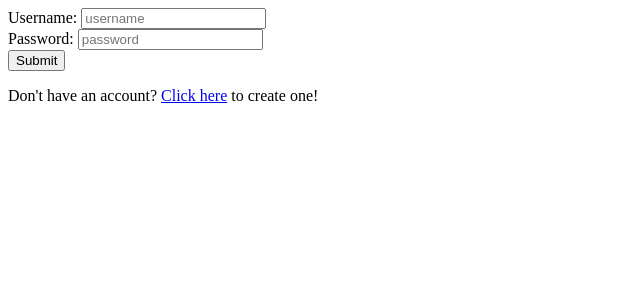
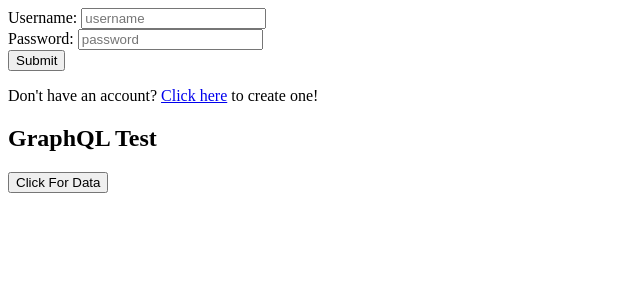
Before and after one commit to tonyrizzotto/ruvi-ui, a React (Create React App) app in the folder client/: page / in a window 1280 px wide. Shown: the top 300 px of the page, without its empty margins (0-640 px from the left). Built offline with nearby package versions, Linux system fonts and the light colour scheme.

Commit message:
Getting data to the frontend

```diff
--- a/client/package.json
+++ b/client/package.json
@@ -3,9 +3,11 @@
   "version": "0.1.0",
   "private": true,
   "dependencies": {
+    "@apollo/client": "^3.6.2",
     "@testing-library/jest-dom": "^5.16.4",
     "@testing-library/react": "^13.2.0",
     "@testing-library/user-event": "^13.5.0",
+    "graphql": "^16.5.0",
     "react": "^18.1.0",
     "react-dom": "^18.1.0",
     "react-router-dom": "^6.3.0",
@@ -39,5 +41,6 @@
   "devDependencies": {
     "eslint": "^8.15.0",
     "eslint-plugin-react": "^7.29.4"
-  }
+  },
+  "proxy": "http://localhost:4008"
 }
--- a/client/src/App.js
+++ b/client/src/App.js
@@ -4,8 +4,9 @@
 } from "react-router-dom";
 
 import CreateAccount from "./pages/CreateAccount";
+import Login from "./pages/Login";
 
-import Login from "./pages/Login";
+
 
 export default function App() {
   return (
--- a/client/src/index.js
+++ b/client/src/index.js
@@ -3,11 +3,20 @@
 import {
   BrowserRouter,
 } from "react-router-dom"
+import { ApolloProvider, ApolloClient, InMemoryCache } from '@apollo/client'
 
 import App from './App'
 
+const client = new ApolloClient({
+  uri: 'http://localhost:4008',
+  cache: new InMemoryCache()
+});
+
+
 ReactDOM.render(
   <BrowserRouter>
-    <App />
+    <ApolloProvider client={client}>
+      <App />
+    </ApolloProvider>
   </BrowserRouter>
   , document.getElementById('root'))
--- /dev/null
+++ b/client/src/pages/GraphTest.js
@@ -0,0 +1,30 @@
+import React from 'react';
+import { useLazyQuery, gql } from '@apollo/client'
+
+const GET_ACCOUNT = gql`
+  query FirstQuery {
+    accounts {
+      hello
+    }
+  }
+`
+
+function GraphTest() {
+  const [getData, { loading, error, data } ] = useLazyQuery(GET_ACCOUNT);
+
+  if (loading) return <p>Loading...</p>;
+  if (error) return <p>Error :</p>;
+
+  return (
+    <div key="1">
+      {data && (<p>{data.accounts.hello}</p>)}
+      <button
+        onClick={getData}
+      >
+      Click For Data
+      </button>
+    </div>
+  )
+}
+
+export default GraphTest;
--- a/client/src/pages/Login.js
+++ b/client/src/pages/Login.js
@@ -1,18 +1,19 @@
 import React, { useState } from 'react';
+import GraphTest from './GraphTest';
 
 export default function Login() {
   const [username, setUsername] = useState('');
   const [password, setPassword] = useState('');
 
+
   const handleSubmit = (e) => {
     e.preventDefault();
-
-    // send values to Login
 
     // Clear inputs
     setUsername('');
     setPassword('');
   }
+
   return (
     <>
       <form onSubmit={handleSubmit}>
@@ -37,6 +38,10 @@
       <div>
         <p>Don&#39;t have an account? <a href='/accounts/create'>Click here</a> to create one!</p>
       </div>
+      <div>
+        <h2>GraphQL Test</h2>
+        <GraphTest />
+      </div>
     </>
   )
 }
```
Also changed, not shown: 2 other files (tests, documents, lock files or other folders).
